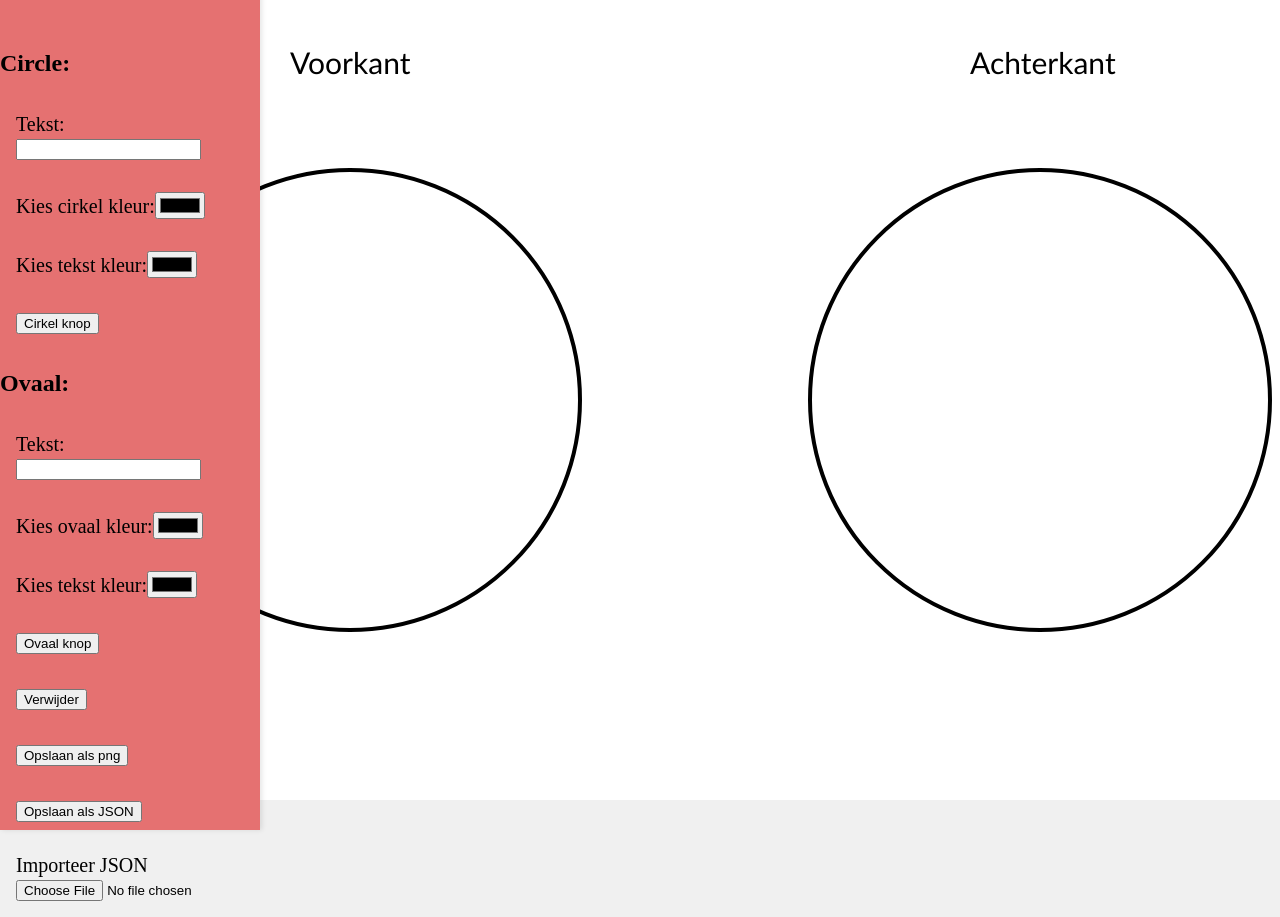
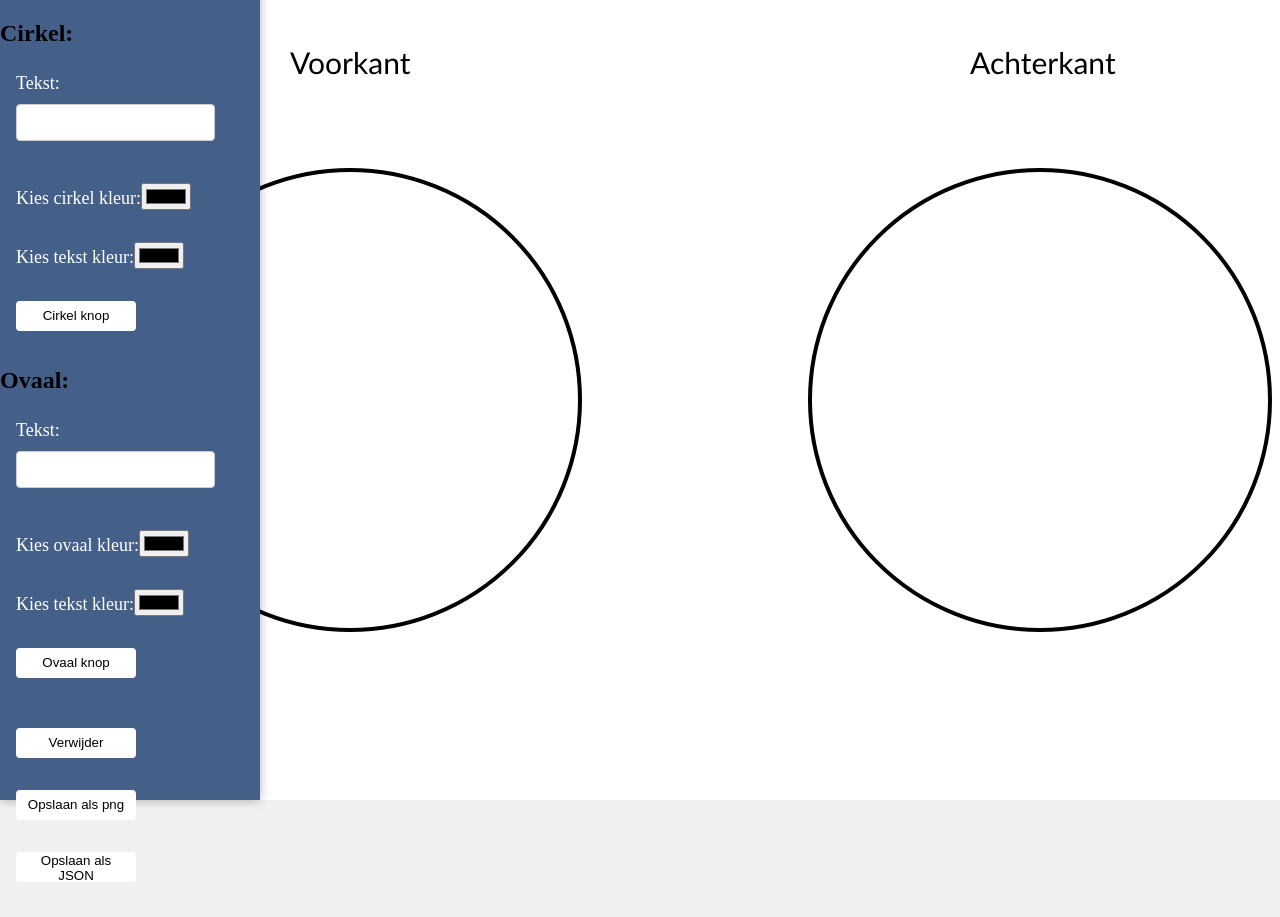
Before and after one commit to BerkantA21/project_2_stage, a website: page ayasa-note-designer.html in a window 1280 px wide. After the commit the page ends 800 px from the top, so only its background shows below. Drawn offline with nearby package versions, Linux system fonts and the light colour scheme.

Commit message:
veranderingen
+styling van de side menu aangepast opt de kleuren van ayasa

```diff
--- a/ayasa-note-designer.html
+++ b/ayasa-note-designer.html
@@ -21,7 +21,7 @@
 <body>
 
 <div class="sidebar" style="left: 0px; z-index: 1; overflow: visible; top: -20px; width: 260px; bottom: 0px;">
-    <h2>Circle:</h2>
+    <h2>Cirkel:</h2>
     <div>Tekst: <input type="text" id="circleText"></div>
     <div>Kies cirkel kleur:<input type="color" role="colorSelect"></div>
     <div>Kies tekst kleur:<input type="color" role="colorSelect"></div>
@@ -35,8 +35,7 @@
     <div>Kies tekst kleur:<input type="color" role="colorSelectEllipse"></div>
     <div>
         <button class="createEllipse">Ovaal knop</button>
-    </div>
-
+    </div><br>
     <div>
         <button class="delete">Verwijder</button>
     </div>
@@ -525,6 +524,20 @@ stage.on('click tap', function (e) {
 });
 
 //begin json import en export
+
+//importeer json
+document.getElementById('jsonFile').addEventListener('change', function () {
+    var file = this.files[0];
+    var reader = new FileReader();
+    reader.onload = function (e) {
+        var contents = e.target.result;
+        var json = JSON.parse(contents);
+        stage = Konva.Node.create(json, 'container');
+        stage.draw(); // Teken de stage opnieuw om de geïmporteerde vormen te tonen
+    };
+    reader.readAsText(file);
+});
+//exporteer json
 document.getElementById('jsonButton').addEventListener('click', function () {
     var json = stage.toJSON();
     console.log(json);
@@ -537,18 +550,6 @@ document.getElementById('jsonButton').addEventListener('click', function () {
     a.href = url;
     a.click();
 });
-
-document.getElementById('jsonFile').addEventListener('change', function () {
-    var file = this.files[0];
-    var reader = new FileReader();
-    reader.onload = function (e) {
-        var contents = e.target.result;
-        var json = JSON.parse(contents);
-        stage = Konva.Node.create(json, 'container');
-        stage.draw(); // Teken de stage opnieuw om de geïmporteerde vormen te tonen
-    };
-    reader.readAsText(file);
-});
 //einde json import en export
 </script>
 </body>
--- a/style.css
+++ b/style.css
@@ -1,28 +1,82 @@
 .sidebar {
     height: 100%;
-    width: 200px; /* Increased width */
-    position: absolute;
+    width: 230px;
+    position: fixed;
     left: 0;
     top: 0;
-    padding-top: 50px; /* Increased padding-top */
-    background-color: rgb(229, 113, 113);
-    box-shadow: 2px 0px 5px rgba(0,0,0,0.1); /* Added shadow */
-    transition: all 0.3s ease; /* Added transition */
+    padding-top: 20px;
+    background-color: rgb(68, 96, 137);
+   box-shadow: 0 0 10px rgba(0,0,0,0.3);
+    transition: all 0.3s ease;
+    overflow: auto;
 }
 
 .sidebar div {
-    padding: 16px; /* Increased padding */
-    font-size: 20px; /* Decreased font size for better readability */
+    padding: 16px;
+    font-size: 18px;
     display: block;
-    transition: all 0.3s ease; /* Added transition */
+    transition: all 0.3s ease;
+    color: white;
 }
 
 .sidebar div:hover {
-    background-color: rgba(0,0,0,0.1); /* Added hover effect */
+    background-color: rgba(0,0,0,0.1);
+    color: rgb(255, 255, 255);
 }
 
 .body-text {
-    margin-left: 210px; /* Increased margin-left to match the increased width of the sidebar */
+    margin-left: 210px;
     font-size: 18px;
-    padding: 20px; /* Added padding */
+    padding: 20px;
+    line-height: 1.6;
 }
+
+button {
+    background-color: rgb(255, 255, 255);
+    border-radius: 4px;
+    height: 30px;
+    width: 120px;
+    border: none;
+    cursor: pointer;
+    transition: all 0.3s ease;
+}
+
+button:hover {
+    background-color: rgb(68, 96, 137);
+    color: rgb(255, 255, 255);
+}
+
+h2{
+    font-size: 24px;
+    font-weight: bold;
+    margin-bottom: 10px;
+}
+
+input[type="text"], input[type="file"] {
+
+    padding: 10px;
+    margin: 10px 0;
+    box-sizing: border-box;
+    border-radius: 4px;
+    border: 1px solid #ccc;
+}
+
+input[type="file"] {
+    display: none;
+}
+
+label[for="jsonFile"] {
+    padding: 10px;
+    background-color: rgb(255, 255, 255);
+    color: rgb(68, 96, 137);
+    display: inline-block;
+
+    cursor: pointer;
+    border-radius: 4px;
+    transition: all 0.3s ease;
+}
+
+label[for="jsonFile"]:hover {
+    background-color: rgb(68, 96, 137);
+    color: rgb(255, 255, 255);
+}
```
